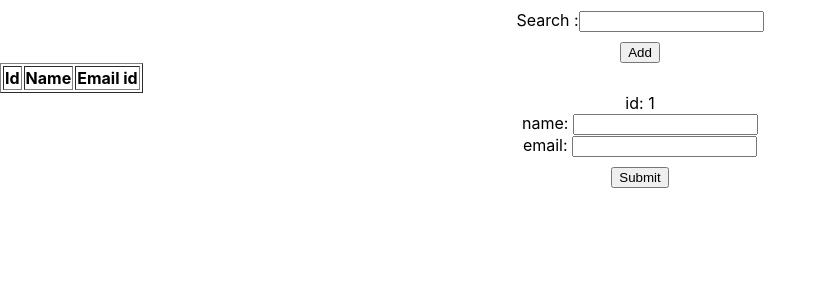
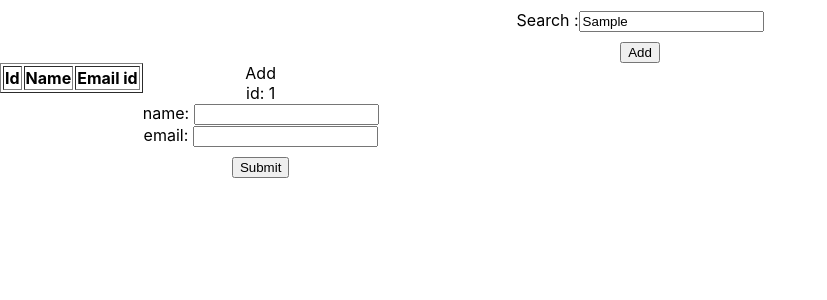
Before and after one commit to SanjuHaragapure/test, a React (Create React App) app: page / in a window 1280 px wide. Both pictures are taken after typing "Sample" into the empty fields and a click on the button "Add". Shown: the top 300 px of the page, without its empty margins (0-827 px from the left). Built offline with nearby package versions, Linux system fonts and the light colour scheme.

Commit message:
newChanges

```diff
--- a/src/App.css
+++ b/src/App.css
@@ -36,3 +36,8 @@
     transform: rotate(360deg);
   }
 }
+
+
+.personView{
+    display:flex;
+}
--- a/src/App.js
+++ b/src/App.js
@@ -7,9 +7,11 @@ function App() {
   const personName = useRef("");
   const personEmail = useRef("");
 
+
   const [personList, setPersonList] = useState([]);
 
   const [personDetailsView, setpersonDetailsView] = useState("");
+  const [personEdit, setPersonEdit] = useState({id:"", name:"", email:""});
 
   function addPersonDetailsView(){
     setpersonDetailsView("addView");
@@ -18,19 +20,42 @@ function App() {
 
   function personEditView(person){
       console.log(person);
-    //setpersonDetailsView("EditView");
+      setpersonDetailsView("EditView");
+      setPersonEdit(person);
   }
 
 
   function addPersonDetails(){
     setPersonList([...personList, {id:personList.length+1, name: personName.current.value, email: personEmail.current.value }]);
+    setpersonDetailsView("");
+  }
+
+  function editPersonDetails(person){
+    console.log("person=",person);
+    let newPersonList = personList.reduce((listEle, ele) =>
+        {
+            if(!listEle){
+                listEle =[];
+            }
+            if(ele.id!=person.id){
+                listEle.push(ele);
+            }
+            else{
+                listEle.push(person);
+            }
+            return listEle;
+        }, []);
+
+    setPersonList(newPersonList);
+    setpersonDetailsView("");
   }
 
 
   function getPersonList(){
-    return personList.map((person) => {
+    return personList.filter(person =>
+        currentSearch === "" ? true: person.name==currentSearch ).map((person) => {
         return (
-            <tr key={person.id} onClick={personEditView(person)}>
+            <tr key={person.id} data-item={person} onClick={() => personEditView(person)}>
             <td>
             {person.id}
           </td>
@@ -60,8 +85,8 @@ function App() {
          <button style={{marginTop: "10px"}} type="button" onClick={addPersonDetailsView} className="btn btn-success pull-right">Add</button>
       </div>
 
-    <div>
-      <span>
+    <div className="personView">
+      <div>
 
             <table border="1">
             <thead>
@@ -84,34 +109,29 @@ function App() {
             {getPersonList()}
             </tbody>
             </table>
-        </span>
+        </div>
 
 
-        <span>
+        <div>
            { personDetailsView == "addView" &&
-               <div> <div>id: {personList.length+1}</div>
+               <div>Add <div>id: {personList.length+1}</div>
                     <div>name: <input type="text"  ref={personName} /></div>
                     <div>email: <input type="text"  ref={personEmail} /></div>
                     <button style={{marginTop: "10px"}} type="button" onClick={addPersonDetails} className="btn btn-success pull-right">Submit</button>
                </div>
+           }
+           { personDetailsView == "EditView" &&
 
-
-
+               <div>Edit
+                <div>id: {personEdit.id}</div>
+                    <div>name: <input type="text" defaultValue={personEdit.name} ref={personName}  /></div>
+                    <div>email: <input type="text" defaultValue={personEdit.email} ref={personEmail}    /></div>
+                    <button style={{marginTop: "10px"}} type="button" onClick={()=>editPersonDetails({id: personEdit.id, name: personName.current.value, email:personEmail.current.value })} className="btn btn-success pull-right">Submit</button>
+               </div>
 
            }
-           { personDetailsView == "EditView" &&
-               "Edit"
-
-           }
-
-        </span>
         </div>
-
-
-
-
-
-
+        </div>
     </div>
   );
 }
--- a/src/SearchBar.js
+++ b/src/SearchBar.js
@@ -1,14 +1,15 @@
-import { useState } from 'react';
+import { useRef } from 'react';
 
 export function SearchBar(props){
-    const [inputSearch, setInputSearch] = useState("");
+    const inputSearch = useRef("");
 
     function handleChange(e){
-        console.log(e);
+        console.log(e.target.value);
+        props.onUserInput(e.target.value);
     }
       return (
         <div style={{marginTop: "10px"}}>
-          Search :<input type="text"  value={inputSearch} onChange={handleChange()}/>
+          Search :<input type="text"  ref={inputSearch} onChange={(e)=>handleChange(e)}/>
         </div>
 
       );
```
